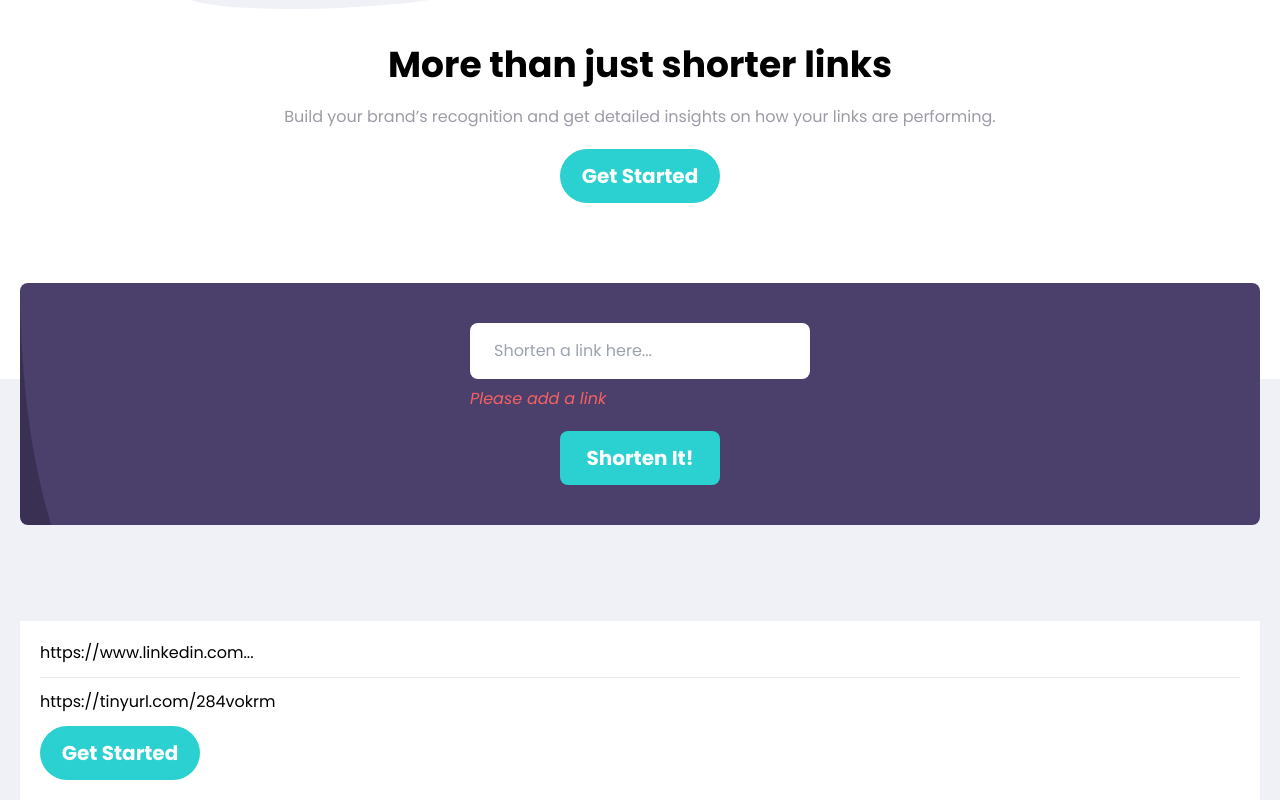
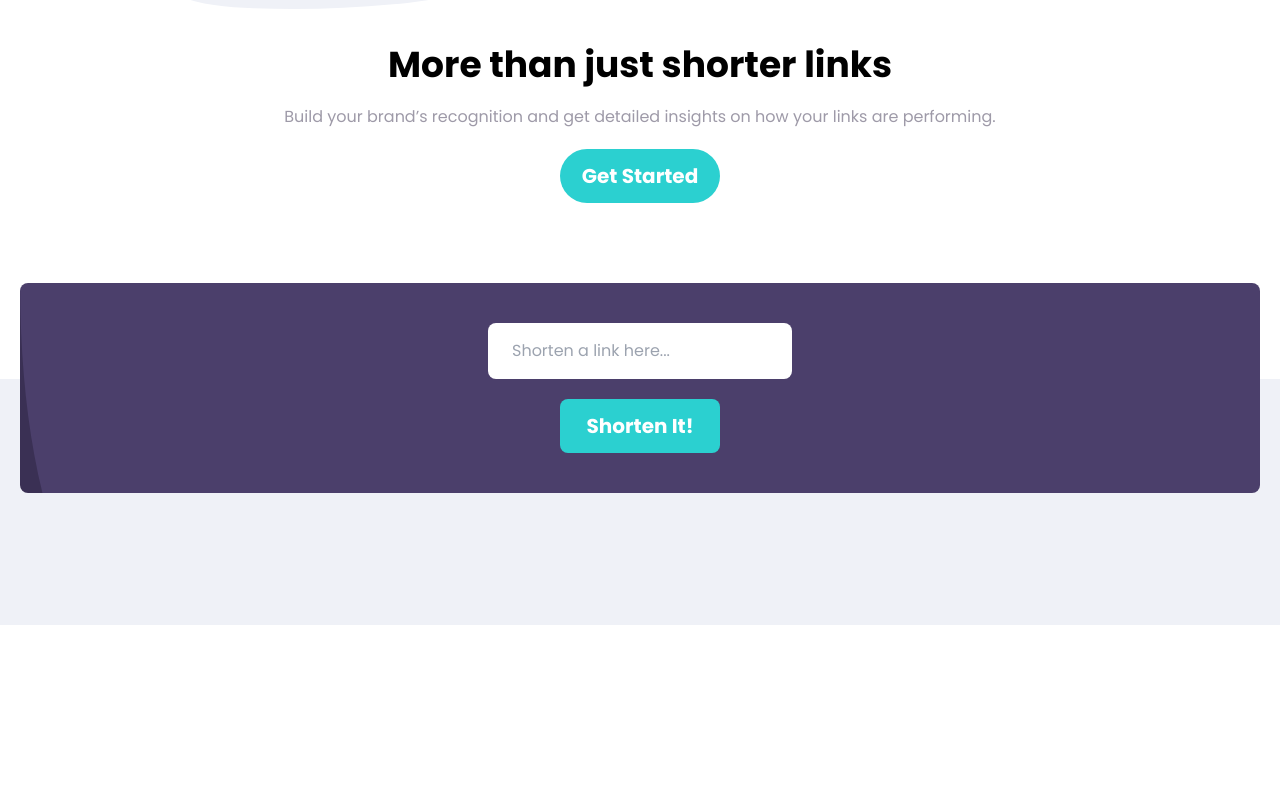
Before and after one commit to JoshuaNwaizu/Url-shortener, a React (Vite) app: page / in a window 1280 px wide. Shown: the part 429-1229 px from the top of the page. After the commit the page ends 1054 px from the top, so only its background shows below. Built offline with nearby package versions, Linux system fonts and the light colour scheme.

Commit message:
New changes

```diff
--- a/src/App.jsx
+++ b/src/App.jsx
@@ -1,52 +1,86 @@
 import { useState } from "react";
-import Logo from "./NavBar/Logo";
-import NavBar from "./NavBar/NavBar";
-import NavLists from "./NavBar/NavLists";
-import NavMenu from "./NavBar/NavMenu";
-import NavToggle from "./NavBar/NavToggle";
-import Home from "./Home/Home";
-import HomeImg from "./Home/HomeImg";
-import HeroContainer from "./Home/HeroContainer";
-import Hero from "./Home/Hero";
-import Button from "./assets/Button";
-import FormContainer from "./URL form/FormContainer";
-import Form from "./URL form/Form";
-import LinkOutput from "./URL form/LinkOutput";
+import NavBarContainer from "./NavBar/NavBarContainer";
+import HomeView from "./Home/HomeView";
+import FormView from "./URL form/FormView";
 
 function App() {
   const [isOpen, setIsOpen] = useState(false);
+  const [input, setInput] = useState("");
+  const [getUrl, setGetUrl] = useState({ url: [] });
+  const [urlValue, setUrlValue] = useState("");
+  const [errMessage, setErrMessage] = useState(false);
+
+  const handleAddLinks = () => {
+    if (input.trim() === "") {
+      setErrMessage(true);
+      setTimeout(() => {
+        setErrMessage(false);
+      }, 4000);
+      return;
+    }
+
+    const shortenerApi = async (url) => {
+      try {
+        const res = await fetch(`https://tinyurl.com/api-create.php?url=${url}`);
+        if (!res.ok) throw new Error("Cant get link");
+
+        const data = await res.text();
+        setUrlValue(data);
+        return data;
+      } catch (err) {
+        console.error(`Error shortening url:`, err);
+      }
+    };
+
+    const shortenedURl = (url) => {
+      if (url.length < 30) {
+        return url;
+      }
+
+      const shortLink = url.split("").slice(0, 28).join("") + "...";
+      return shortLink;
+    };
+    const newLink = shortenedURl(input);
+
+    setGetUrl((prevUrl) => {
+      const newUrls = {
+        firstInput: newLink,
+        secondInput: urlValue,
+      };
+      return {
+        ...prevUrl,
+        url: [...prevUrl.url, newUrls],
+      };
+    });
+
+    shortenerApi(input);
+    setInput("");
+  };
+
+  const handleSetInput = (e) => {
+    setInput(e.target.value);
+  };
+
+  const handleAddUrlLink = () => {
+    handleAddLinks();
+    console.log("Clicked");
+  };
 
   const handleOpenNav = () => {
     setIsOpen((open) => !open);
   };
+
   return (
     <>
-      <NavBar>
-        <Logo />
-        <NavMenu>
-          <NavLists onOpen={isOpen} />
-          <NavToggle isOpen={isOpen} onOpenNav={handleOpenNav} />
-        </NavMenu>
-      </NavBar>
-      <Home>
-        <HomeImg />
-        <HeroContainer>
-          <Hero>
-            <Button style="bg-[#2BD0D0] py-3 w-[12rem] min-[1024px]:w-[10rem] rounded-[1.7rem] text-[20px] font-bold text-[#fff]" />
-          </Hero>
-        </HeroContainer>
-      </Home>
-      <FormContainer>
-        <Form>
-          <Button
-            style="bg-[#2BD0D0] py-3 w-[20.75rem] min-[1024px]:w-[10rem] rounded-lg text-[20px] font-bold text-[#fff]"
-            text="Shorten It!"
-          />
-        </Form>
-        <LinkOutput>
-          <Button />
-        </LinkOutput>
-      </FormContainer>
+      <NavBarContainer isOpen={isOpen} onOpenNav={handleOpenNav} />
+      <HomeView />
+      <FormView
+        onHandleClick={handleAddUrlLink}
+        input={input}
+        handleSetInput={handleSetInput}
+        getUrl={getUrl}
+        errMessage={errMessage}
+      />
     </>
   );
 }
--- a/src/assets/Button.jsx
+++ b/src/Button.jsx
@@ -3,10 +3,12 @@ import React from "react";
 const styles =
   " bg-[#2BD0D0] py-3 w-[18rem] min-[1024px]:w-[10rem] rounded-[1.7rem] text-[20px] font-bold text-[#fff]";
 
-const Button = ({ style = styles, text = "Get Started" }) => {
+const Button = ({ style = styles, text = "Get Started", onHandleClick }) => {
   return (
     <div>
-      <button className={style}>{text}</button>
+      <button className={style} onClick={onHandleClick}>
+        {text}
+      </button>
     </div>
   );
 };
--- /dev/null
+++ b/src/Home/HomeView.jsx
@@ -0,0 +1,24 @@
+import React from "react";
+import Home from "./Home";
+import HomeImg from "./HomeImg";
+import HeroContainer from "./HeroContainer";
+import Hero from "./Hero";
+import Button from "../Button";
+
+const HomeView = () => {
+  return (
+    <div>
+      {/* FIXME: Home Component */}
+      <Home>
+        <HomeImg />
+        <HeroContainer>
+          <Hero>
+            <Button style="bg-[#2BD0D0] py-3 w-[12rem] min-[1024px]:w-[10rem] rounded-[1.7rem] text-[20px] font-bold text-[#fff]" />
+          </Hero>
+        </HeroContainer>
+      </Home>
+    </div>
+  );
+};
+
+export default HomeView;
--- a/src/NavBar/Lists.jsx
+++ b/src/NavBar/Lists.jsx
@@ -1,9 +1,9 @@
 import React from "react";
-import Button from "../assets/Button";
+import Button from "../Button";
 
 const navListsItems = [
   {
-    lists: ["Features", "Pricings", "Resources"],
+    lists: ["Features", "Pricing", "Resources"],
     login: "Login",
   },
 ];
@@ -15,7 +15,7 @@ const Lists = () => {
           className="flex flex-col min-[1024px]:ml-32 min-[1152px]:ml-[13rem] justify-center items-center max-[1023px]:h-full gap-5 max-[1023px]:py-1 min-[1024px]:justify-between"
           key={index}
         >
-          <ul className="flex max-[1023px]:flex-col min-[1024px]:flex-row items-center gap-10 max-[1023px]:bg-[#3A3054] max-[1023px]:py-8 max-[1023px]:w-[90%] max-[1023px]:text-xl max-[1023px]:font-bold text-center max-[1023px]:text-[#fff] rounded-xl min-[1024px]:justify-center min-[1024px]:w-[80%] min-[1024px]:justify-between z-20">
+          <ul className="flex max-[1023px]:flex-col min-[1024px]:flex-row items-center gap-10 max-[1023px]:bg-[#3A3054] max-[1023px]:py-8 max-[1023px]:w-[90%] max-[1023px]:text-xl max-[1023px]:font-bold text-center max-[1023px]:text-[#fff] rounded-xl  min-[1024px]:w-[80%] min-[1024px]:justify-between z-20">
             <div className=" flex min-[1024px]:flex-row flex-col gap-6 max-[1023px]:gap-9 justify-center items-center">
               {item.lists.map((list, index) => (
                 <li
--- /dev/null
+++ b/src/NavBar/NavBarContainer.jsx
@@ -0,0 +1,23 @@
+import React from "react";
+import NavBar from "./NavBar";
+import Logo from "./Logo";
+import NavMenu from "./NavMenu";
+import NavLists from "./NavLists";
+import NavToggle from "./NavToggle";
+
+const NavBarContainer = ({ isOpen, onOpenNav }) => {
+  return (
+    <>
+      {/* FIXME: Nav bar component */}
+      <NavBar>
+        <Logo />
+        <NavMenu>
+          <NavLists onOpen={isOpen} />
+          <NavToggle isOpen={isOpen} onOpenNav={onOpenNav} />
+        </NavMenu>
+      </NavBar>
+    </>
+  );
+};
+
+export default NavBarContainer;
--- a/src/NavBar/NavToggle.jsx
+++ b/src/NavBar/NavToggle.jsx
@@ -12,7 +12,7 @@ const NavToggle = ({ isOpen, onOpenNav }) => {
       }
       onClick={() => onOpenNav()}
     >
-      {isOpen ? <IoCloseSharp /> : <AiOutlineMenu />}
+      {isOpen ? <IoCloseSharp /> : <HiMenu />}
     </div>
   );
 };
--- a/src/URL form/Form.jsx
+++ b/src/URL form/Form.jsx
@@ -1,15 +1,22 @@
-import React from "react";
+import React, { useState } from "react";
 
-const Form = ({ children }) => {
+const Form = ({ children, input, handleSetInput, errMessage }) => {
   return (
-    <div className="bg-[url('/images/bg-shorten-mobile.svg')] bg-[#3A3054] p-10 mx-5 flex flex-col items-center justify-center gap-5 rounded-lg -translate-y-[6rem] bg-cover ">
+    <div className="bg-[url('/images/bg-shorten-mobile.svg')] bg-[#3A3054] p-10 mx-5 flex flex-col items-center justify-center px-5 gap-5 rounded-lg  bg-cover mb-9 -translate-y-[6rem]">
       <div className="">
         <input
           type="text"
-          placeholder="Shorten a link here..."
-          className="py-4 pl-6 rounded-lg "
+          placeholder={errMessage ? "No link here...💀" : "Shorten a link here..."}
+          className={`py-4 pl-6 rounded-lg w-[19rem]  ${
+            errMessage &&
+            ` border-5 border-solid border-[#F46363] placeholder:text-[#ebbbbb]`
+          } `}
+          value={input}
+          onChange={handleSetInput}
         />
-        <p className="text-[#F46363] italic mt-2">Please add a link</p>
+        {errMessage && (
+          <p className="text-[#F46363] italic mt-2">Please add a link</p>
+        )}
       </div>
 
       {children}
--- /dev/null
+++ b/src/URL form/FormView.jsx
@@ -0,0 +1,24 @@
+import React from "react";
+import FormContainer from "./FormContainer";
+import Form from "./Form";
+import LinkOutput from "./LinkOutput";
+import Button from "../Button";
+
+const FormView = ({ onHandleClick, input, handleSetInput, getUrl, errMessage }) => {
+  return (
+    <>
+      <FormContainer>
+        <Form input={input} handleSetInput={handleSetInput} errMessage={errMessage}>
+          <Button
+            style="bg-[#2BD0D0] py-3 w-[19rem] min-[1024px]:w-[10rem] rounded-lg text-[20px] font-bold text-[#fff]"
+            text="Shorten It!"
+            onHandleClick={onHandleClick}
+          />
+        </Form>
+        <LinkOutput getUrl={getUrl} />
+      </FormContainer>
+    </>
+  );
+};
+
+export default FormView;
--- a/src/URL form/LinkOutput.jsx
+++ b/src/URL form/LinkOutput.jsx
@@ -1,18 +1,29 @@
 import React from "react";
+import Button from "../Button";
 
-const LinkOutput = ({ children }) => {
-  const urlLink = "https://www.linkedin.com/company";
-
-  const shortLink = urlLink.split("").slice(0, 24).join("") + "...";
-
+const LinkOutput = ({ getUrl }) => {
   return (
-    <div className="mx-5">
-      <div className="bg-[#fff] flex flex-col py-5 px-5 gap-3">
-        <p>{shortLink}</p>
-        <hr />
-        <p>https://tinyurl.com/284vokrm</p>
-        {children}
-      </div>
+    <div className="mx-5 -translate-y-[6.5rem] flex flex-col">
+      {getUrl.url.map((item) => (
+        <div
+          className="bg-[#fff] flex flex-col py-5 px-5 gap-3 mb-7 rounded-lg "
+          key={item.secondInput}
+        >
+          <p className="text-[1.2rem] tracking-[0.12px] font-medium leading-9 text-[#34313D]">
+            {item.firstInput}
+          </p>
+          <hr />
+          <p className="text-[1.2rem] tracking-[0.12px] font-medium leading-9 text-[#2BD0D0]">
+            {item.secondInput}
+          </p>
+          <div className="flex items-center justify-center ">
+            <Button
+              text="Copy"
+              style="bg-[#2BD0D0] py-3 w-[21rem] min-[1024px]:w-[10rem] rounded-md text-[20px] font-bold text-[#fff] "
+            />
+          </div>
+        </div>
+      ))}
     </div>
   );
 };
```
